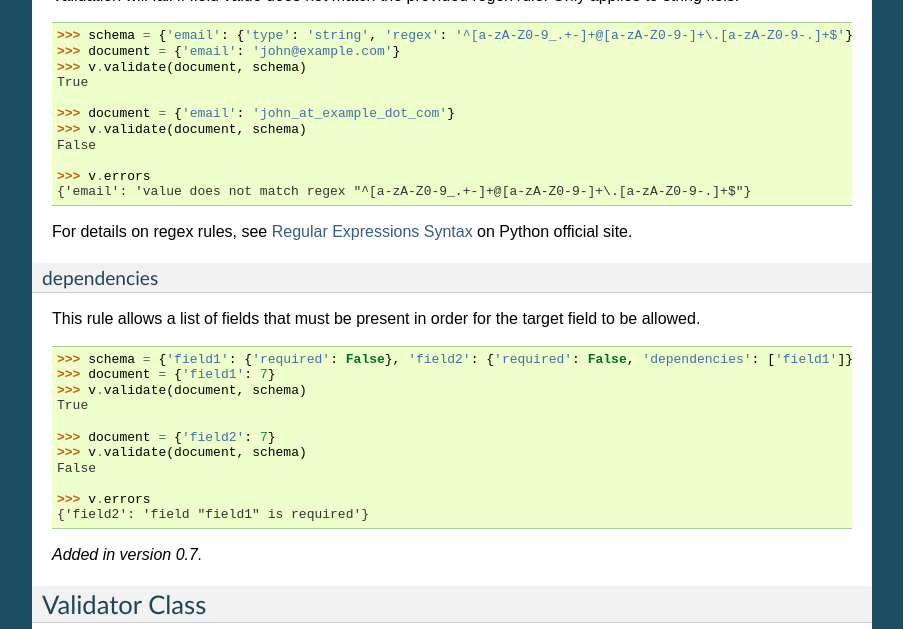
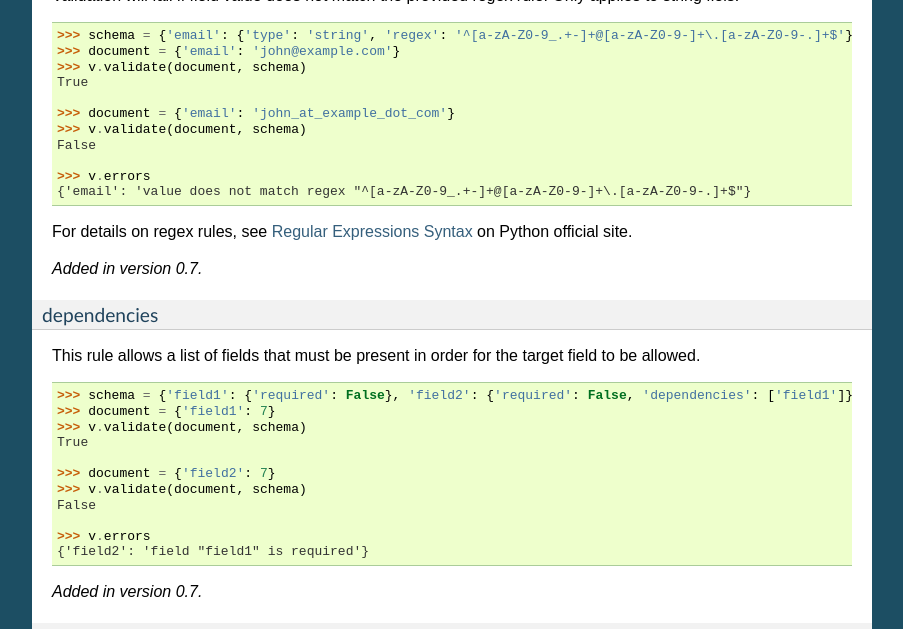
Before and after one commit to pyeve/cerberus, a Sphinx documentation site: the page built from docs/index.rst, in a window 1280 px wide and 900 px high, scrolled down 7001 px, cut to the strip 0-629 px from the top of the window. Shown: the whole strip, without its empty margins (198-1101 px from the left). Built offline with Sphinx 7.4.7, drawn with Linux system fonts in a browser that asks for light colours.

Commit message:
Release note for regex rule.

```diff
--- a/docs/index.rst
+++ b/docs/index.rst
@@ -431,6 +431,8 @@ Validation will fail if field value does not match the provided regex rule. Only
 
 For details on regex rules, see `Regular Expressions Syntax`_ on Python official site.
 
+.. versionadded:: 0.7
+
 dependencies
 ''''''''''''
 This rule allows a list of fields that must be present in order for the target
```
